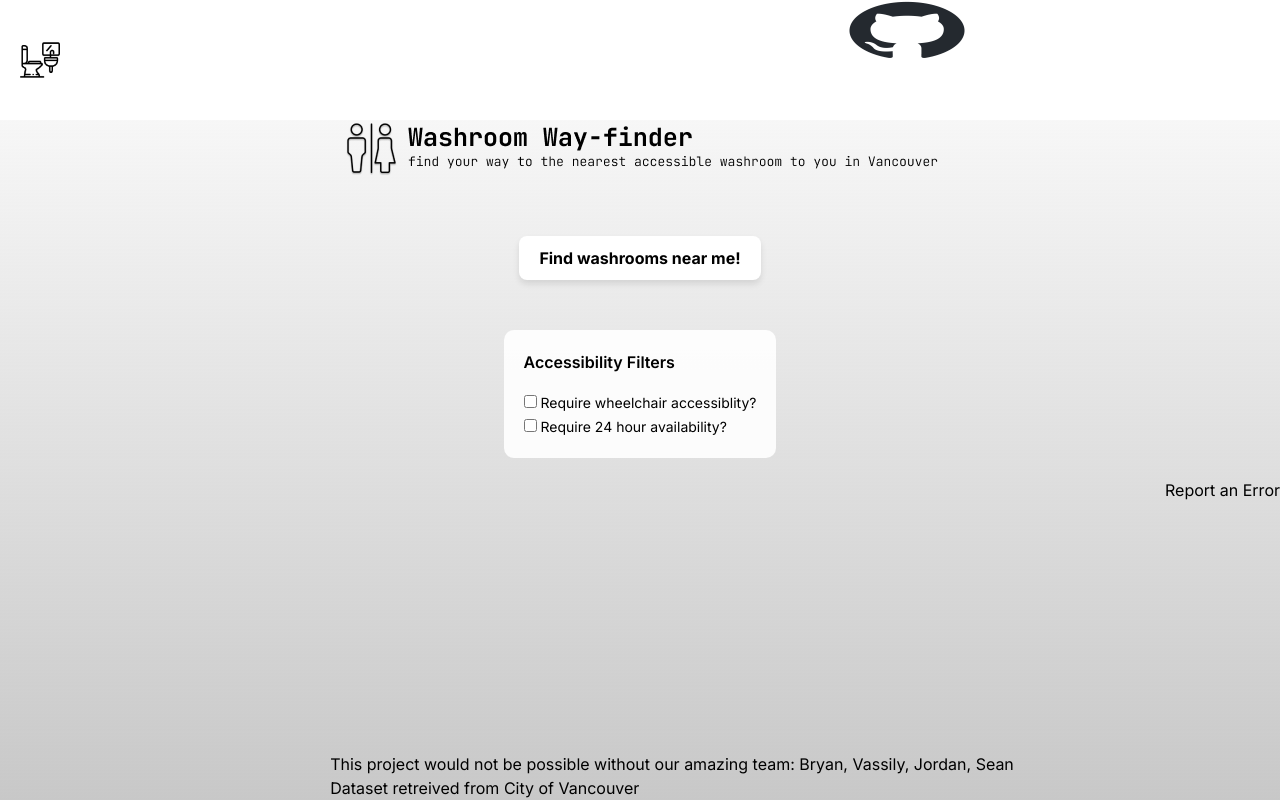
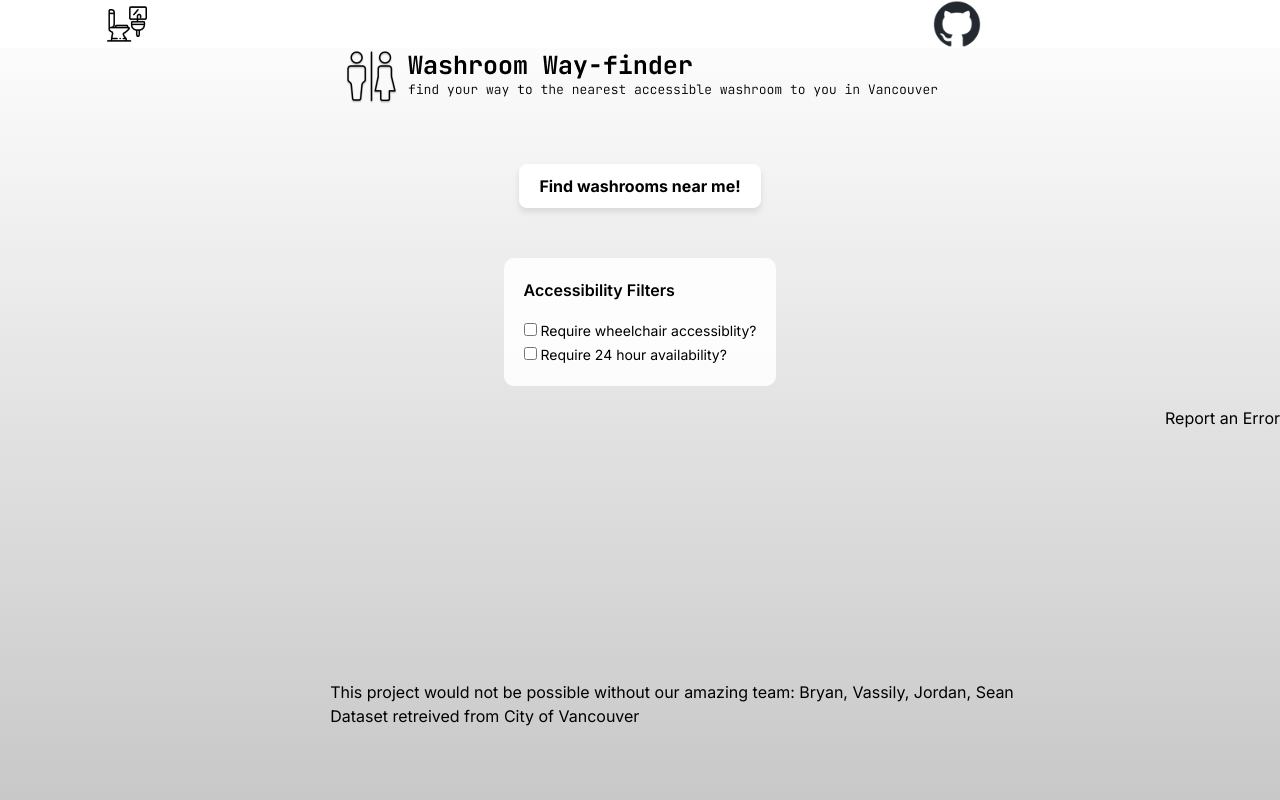
Before and after one commit to DoiBoi/nwPlus-Project, a Next.js app: page / in a window 1280 px wide. Shown: the top 800 px of the page. Built offline with nearby package versions, Linux system fonts and the light colour scheme.

Commit message:
fix wayfinder into way-finder for title and add github logo

```diff
--- a/src/app/layout.js
+++ b/src/app/layout.js
@@ -4,7 +4,7 @@ import './globals.css'
 const inter = Inter({ subsets: ['latin'] })
 
 export const metadata = {
-  title: 'Washroom Wayfinder',
+  title: 'Washroom Way-finder',
   description: 'nwPlus Hackathon submission',
 }
 
--- a/src/app/navbar.js
+++ b/src/app/navbar.js
@@ -19,10 +19,14 @@ const Navbar = () => {
                 </div>
 
                 {/* Extra links */}
-                <div className="flex basis-1/3 items-right justify-right">
-                    <a href="https://github.com/DoiBoi/nwPlus-Project" target="_blank" rel="noopener noreferrer">
-                        <img style={{ width: '50%', height: '50%' }} src="/github-mark.png" alt="GitHub Logo" />
+                <div style={{ display: 'flex', justifyContent: 'flex-end', alignItems: 'flex-end', paddingRight: '0px' }}>
+                    {/* Adjust margin for spacing */}
+                    {/* <div style={{ margin: '0px' }}> */}
+                    {/* Link wrapping the image without default styling */}
+                    <a href="https://github.com/DoiBoi/nwPlus-Project" target="_blank" rel="noopener noreferrer" style={{ textDecoration: 'none' }}>
+                        <img style={{ width: '20%', height: '20%', border: 'none' }} src="/github-mark.png" alt="GitHub Logo" />
                     </a>
+                    {/* </div> */}
                 </div>
             </nav>
         </div>
```
